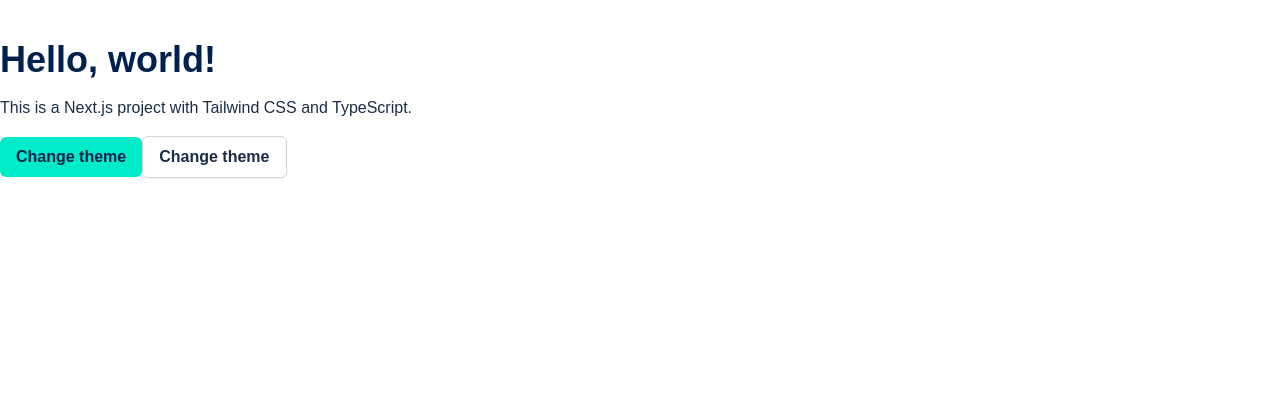
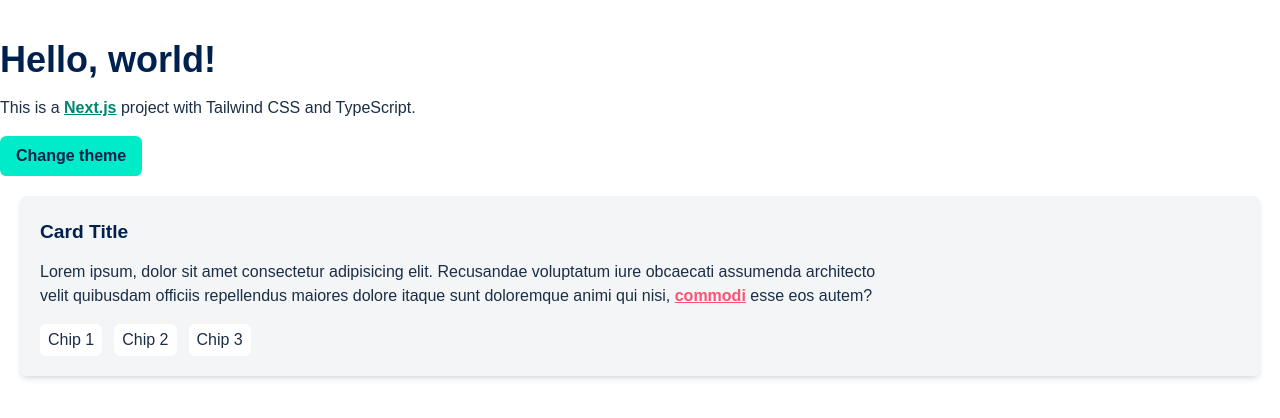
Before and after one commit to desteban/keyStore, a Next.js app: page / in a window 1280 px wide. Shown: the top 418 px of the page. Built offline with nearby package versions, Linux system fonts and the light colour scheme.

Commit message:
componentes de card

```diff
--- a/src/app/globals.css
+++ b/src/app/globals.css
@@ -7,35 +7,27 @@
 	--foreground: hsl(214 44% 19%);
 	--heading: hsl(214 100% 15%);
 	--sub-heading: hsl(214 44% 19%);
+
 	--background-button: hsl(171 100% 46%);
-	--background-button-hover: hsl(171 100% 46% / .6);
+	--background-button-hover: hsl(171 100% 46% / 0.6);
 	--foreground-button: hsl(214 100% 15%);
+
 	--card-background: hsl(210 18% 96%);
 	--card-heading: hsl(214 100% 15%);
 	--card-foreground: hsl(214 44% 19%);
 	--card-highlight: hsl(350 100% 66%);
+
 	--primary: hsl(171 100% 46%);
 	--secondary: hsl(350 100% 66%);
 	--tertiary: hsl(51 98% 65%);
-	--links: hsl(171 100% 46%);
+	--links: hsl(171 100% 26%);
+
+	--rounded: 0.4rem;
+	--rounded-lg: 0.6rem;
 }
 
 /* @media (prefers-color-scheme: dark) {
 	:root {
-		--background: hsl(216 100% 10%);
-		--foreground: hsl(216 45% 81%);
-		--heading: hsl(60 100% 100%);
-		--sub-heading: hsl(60 100% 100%);
-		--background-button: hsl(51 98% 65%);
-		--foreground-button: hsl(214 44% 19%);
-		--card-background: hsl(210 18% 96%);
-		--card-heading: hsl(214 100% 15%);
-		--card-foreground: hsl(214 44% 19%);
-		--card-highlight: hsl(350 100% 66%);
-		--primary: hsl(171 100% 46%);
-		--secondary: hsl(350 100% 66%);
-		--tertiary: hsl(51 98% 65%);
-		--links: hsl(171 100% 46%);
 	}
 } */
 
@@ -44,17 +36,20 @@
 	--foreground: hsl(216 45% 81%);
 	--heading: hsl(60 100% 100%);
 	--sub-heading: hsl(60 100% 100%);
+
 	--background-button: hsl(51 98% 65%);
-  --background-button-hover: hsl(51 98% 65% / .6);
+	--background-button-hover: hsl(51 98% 65% / 0.6);
 	--foreground-button: hsl(214 44% 19%);
+
 	--card-background: hsl(210 18% 96%);
 	--card-heading: hsl(214 100% 15%);
 	--card-foreground: hsl(214 44% 19%);
 	--card-highlight: hsl(350 100% 66%);
+
 	--primary: hsl(171 100% 46%);
 	--secondary: hsl(350 100% 66%);
 	--tertiary: hsl(51 98% 65%);
-  --links: hsl(171 100% 46%);
+	--links: hsl(170 100% 46%);
 }
 
 @theme {
@@ -68,11 +63,13 @@ body {
 }
 
 p {
-	color: var(--foreground);
+	text-wrap: balance;
 }
 
 a {
 	color: var(--links);
+	font-weight: 700;
+	text-decoration: underline;
 }
 
 h1 {
@@ -85,4 +82,5 @@ h4,
 h5,
 h6 {
 	color: var(--sub-heading);
+	text-wrap: pretty;
 }
--- a/src/app/page.tsx
+++ b/src/app/page.tsx
@@ -2,6 +2,9 @@
 
 import { ThemeContext } from '@/Context/ThemeContext';
 import { Button } from '@/components/ui/Button/Button';
+import { Card } from '@/components/ui/Card/Card';
+import { CardChip } from '@/components/ui/Card/CardChip';
+import { CardTitle } from '@/components/ui/Card/CardTitle';
 import { useContext } from 'react';
 
 export default function Home() {
@@ -10,20 +13,36 @@ export default function Home() {
 	return (
 		<div className="container mx-auto">
 			<h1 className="text-4xl font-bold mt-10">Hello, world!</h1>
-			<p className="mt-4">This is a Next.js project with Tailwind CSS and TypeScript.</p>
-			{/* <button
-				className="px-4 py-2 rounded-md bg-background-button text-foreground-button font-semibold mt-4"
-				onClick={changeTheme}
-			>
-				Change theme
-			</button> */}
-			<Button onClick={changeTheme} className="mt-4">
+			<p className="mt-4">
+				This is a{' '}
+				<a href="https://nextjs.org/" target="_blank">
+					Next.js
+				</a>{' '}
+				project with Tailwind CSS and TypeScript.
+			</p>
+			<Button onClick={changeTheme} className="mt-4" variant='primary'>
 				Change theme
 			</Button>
 
-			<Button onClick={changeTheme} className="mt-4" variant='outline'>
-				Change theme
-			</Button>
+			<Card>
+				<h2>
+					<CardTitle>Card Title</CardTitle>
+				</h2>
+				<p>
+					Lorem ipsum, dolor sit amet consectetur adipisicing elit. Recusandae voluptatum
+					iure obcaecati assumenda architecto velit quibusdam officiis repellendus maiores
+					dolore itaque sunt doloremque animi qui nisi, <a href="#">commodi</a> esse eos
+					autem?
+				</p>
+
+				<div className="flex space-x-3 mt-4 rounded">
+					<CardChip>Chip 1</CardChip>
+
+					<CardChip>Chip 2</CardChip>
+
+					<CardChip>Chip 3</CardChip>
+				</div>
+			</Card>
 		</div>
 	);
 }
--- a/src/components/ui/Button/Button.tsx
+++ b/src/components/ui/Button/Button.tsx
@@ -7,17 +7,6 @@ interface ButtonProps {
 	className?: string;
 	variant?: Variants;
 }
-
-// type Matchchest = Record<Variants, string>;
-
-// function MatchVariant(variant: Variants) {
-// 	const matchers: Matchchest = {
-// 		primary: styles.primary,
-// 		outline: styles.outline,
-// 		text: styles.text,
-// 	};
-// 	return matchers[variant] ?? styles.primary;
-// }
 
 export function Button({
 	children,
@@ -29,6 +18,14 @@ export function Button({
 
 	if (variant === 'primary') {
 		cssClass += ` ${styles.primary}`;
+	}
+
+	if (variant === 'secondary') {
+		cssClass += ` ${styles.secondary}`;
+	}
+
+	if (variant === 'tertiary') {
+		cssClass += ` ${styles.tertiary}`;
 	}
 
 	if (variant === 'outline') {
--- a/src/components/ui/Button/Variants.ts
+++ b/src/components/ui/Button/Variants.ts
@@ -1 +1 @@
-export type Variants= 'primary' | 'outline' | 'text';
+export type Variants= 'primary' | 'secondary' | 'tertiary' | 'outline' | 'text';
--- a/src/components/ui/Button/styles.module.css
+++ b/src/components/ui/Button/styles.module.css
@@ -2,17 +2,27 @@
 	font-weight: 600;
 	padding: 0.5rem 1rem;
 	border: none;
-	@apply rounded-md;
+	border-radius: var(--rounded);
+	transition: background-color 0.3s ease;
 }
 
 .primary {
 	background-color: var(--background-button);
 	color: var(--foreground-button);
-	transition: background-color 0.3s ease;
 
 	&:hover {
 		background-color: var(--background-button-hover);
 	}
+}
+
+.secondary {
+	background-color: var(--secondary);
+	color: var(--foreground-button);
+}
+
+.tertiary {
+	background-color: var(--tertiary);
+	color: var(--foreground-button);
 }
 
 .outline {
@@ -21,6 +31,6 @@
 
 	&:hover {
 		@apply border-gray-400;
-        text-decoration: underline;
+		text-decoration: underline;
 	}
 }
--- /dev/null
+++ b/src/components/ui/Card/Card.tsx
@@ -0,0 +1,14 @@
+import styles from './styles.module.css';
+
+interface CardProps {
+	children: React.ReactNode;
+	className?: string;
+}
+
+export function Card({ children, className }: CardProps) {
+	let style = styles.card;
+
+	style += className ? ` ${className}` : '';
+
+	return <div className={style}>{children}</div>;
+}
--- /dev/null
+++ b/src/components/ui/Card/CardChip.tsx
@@ -0,0 +1,10 @@
+import styles from './styles.module.css';
+
+interface CardChipProps {
+	children: React.ReactNode;
+	className?: string;
+}
+
+export function CardChip({ children, className }: CardChipProps) {
+	return <div className={`${styles['card-chip']} ${className}`}>{children}</div>;
+}
--- /dev/null
+++ b/src/components/ui/Card/CardHighlight.tsx
@@ -0,0 +1,10 @@
+import styles from './styles.module.css';
+
+interface CardHighlightProps {
+	children: React.ReactNode;
+	className?: string;
+}
+
+export function CardHighlight({ children, className }: CardHighlightProps) {
+	return <div className={`${styles['card-highlight']} ${className}`}>{children}</div>;
+}
--- /dev/null
+++ b/src/components/ui/Card/CardTitle.tsx
@@ -0,0 +1,13 @@
+import styles from './styles.module.css';
+
+interface CardTitleProps {
+	className?: string;
+	children: React.ReactNode;
+}
+
+export function CardTitle({ children, className }: CardTitleProps) {
+	let style = styles['card-title'];
+
+	style += className ? ` ${className}` : '';
+	return <div className={style}>{children}</div>;
+}
--- /dev/null
+++ b/src/components/ui/Card/styles.module.css
@@ -0,0 +1,42 @@
+.card {
+	background-color: var(--card-background);
+	border-radius: 10px;
+	box-shadow: 0 0 10px rgba(0, 0, 0, 0.1);
+	padding: 20px;
+	margin: 20px;
+	color: var(--card-foreground);
+	border-radius: var(--rounded);
+	@apply shadow-md;
+
+	& a {
+		color: var(--card-highlight);
+	}
+}
+
+.card-title,
+.card-subtitle {
+	color: var(--card-heading);
+	font-weight: 700;
+	margin-bottom: 0.75rem;
+	font-size: 1.2rem;
+	line-height: 2rem;
+}
+
+.card-title * {
+	color: var(--card-heading);
+}
+
+.card-highlight,
+.card-highlight * {
+	color: var(--card-highlight);
+	font-weight: 700;
+}
+
+.card-chip {
+	background-color: var(--background);
+	color: var(--foreground);
+	border-radius: var(--rounded);
+	padding: 0.25rem 0.5rem;
+	width: fit-content;
+	font-weight: 500;
+}
```
Lines whose indentation alone changed are shown as unchanged.
